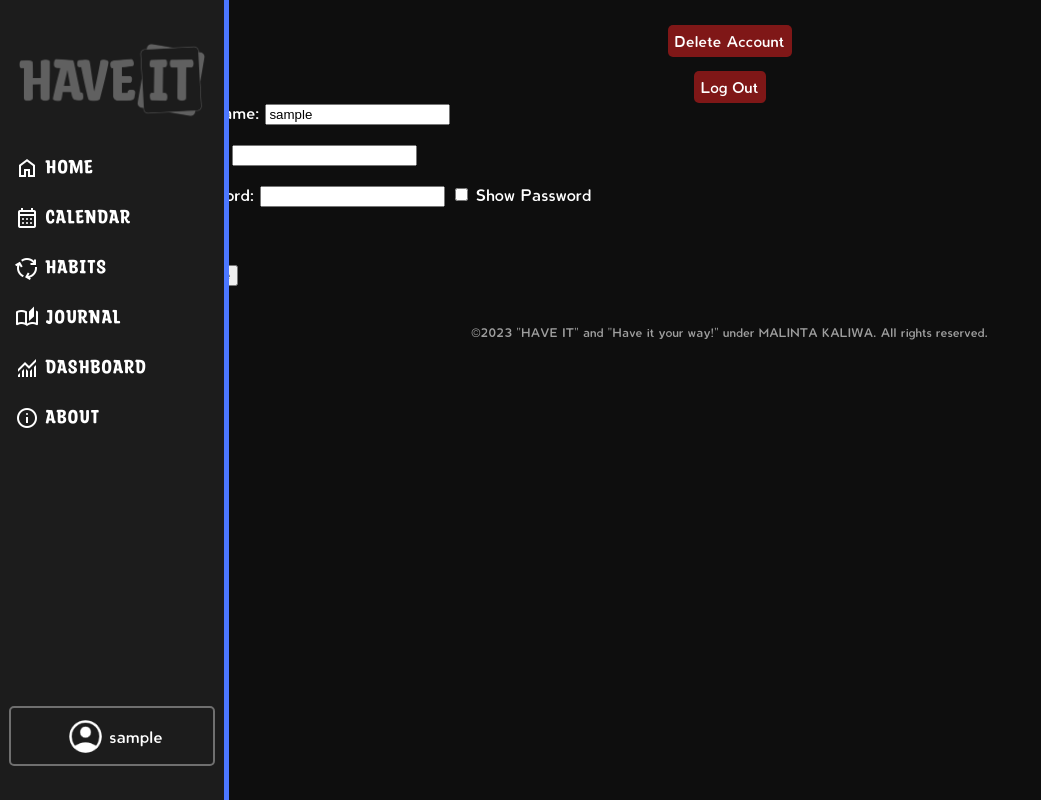
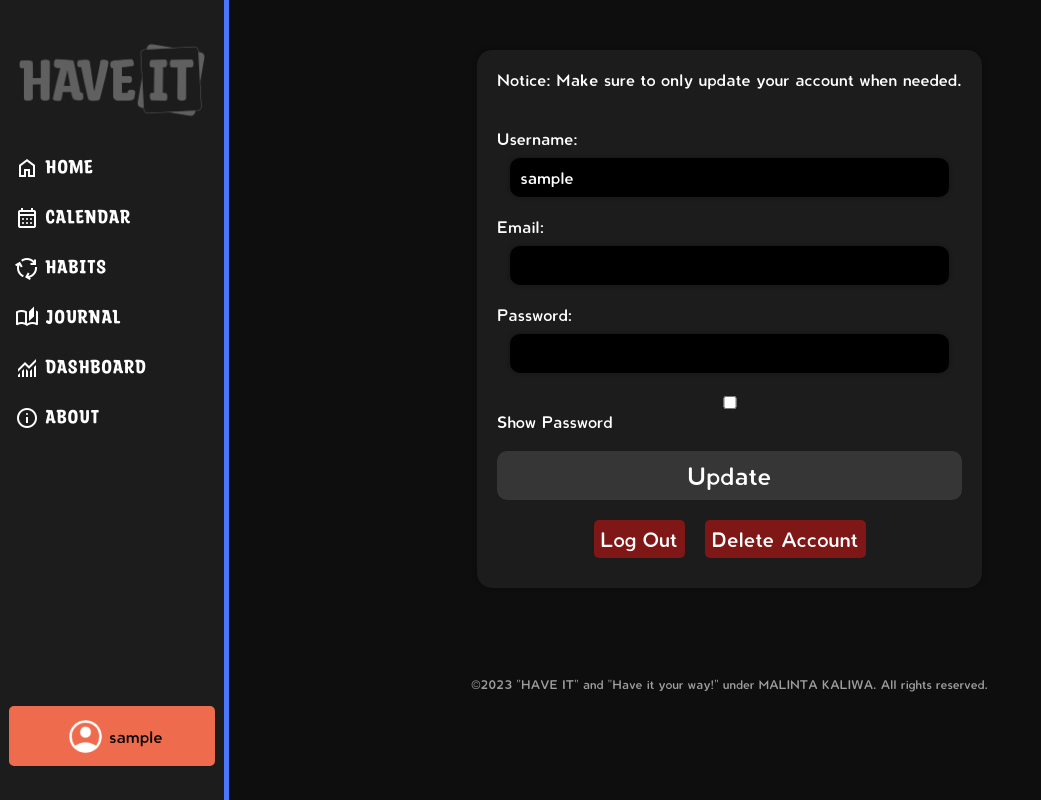
Before and after one commit to jabezjabez/Haveit-vanilla, a PHP site: page /profile.php in a window 1280 px wide. Shown: the whole page, without its empty margins (0-1041 px from the left). Run offline with PHP 8.4, Linux system fonts and the light colour scheme; the visitor is signed in with stand-in values (Sample User, id 1); data that the repository does not hold is empty; some libraries are stand-ins or nearby versions.

Commit message:
edited profile page. yung calendar di ko pa nagalaw kasi kulang db ko

```diff
--- a/PROFILE.CSS
+++ b/PROFILE.CSS
@@ -139,9 +139,11 @@ nav .navButton:active {
     justify-content: center;
     align-items: center;
     justify-self: flex-end;
-    border: 2px solid rgba(255, 255, 255, 0.363);
+    background-color: #EE6C4D;
+    border: 2px solid #EE6C4D;
     border-radius: 5px;
     cursor: pointer;
+    color: #000000;
 }
 
 .accountBox .accountPic {
@@ -153,13 +155,6 @@ nav .navButton:active {
 .accountBox .accountPic img {
     filter: invert(1);
     width: 80%;
-}
-
-.accountBox:hover {
-    background-color: #EE6C4D;
-    color: #0e0e0e;
-    transition: 0.1s;
-    border-color: #EE6C4D;
 }
 
 
@@ -285,32 +280,140 @@ a:visited {
 
 
 
-.center {
+.updateBox {
+	background-color: rgb(28, 28, 28);
+	border-radius: 15px;
+	box-shadow: 0px 0px 5px 0px rgba(0,0,0,0.3);
+	margin: 50px auto;
     display: flex;
     flex-direction: column;
+    justify-content: center;
+	max-width: 950px;
+    padding: 20px;
+}
+
+.noticeMessage {
+    display: flex;
+    flex-direction: column;
+    justify-content: center;
+    align-items: center;
+    text-align: center;
+}
+
+.updateFields {
+    display: flex;
+    flex-direction: column;
+    justify-content: flex-start;
+    align-items: flex-start;
+    width: 100%;
+    height: auto;
+    margin: 40px 0px 20px 0px;
+}
+
+.updateFields form {
+    display: flex;
+    flex-direction: column;
+    width: 100%;
+}
+
+input[type="text"],
+input[type="email"],
+input[type="password"] {
+	background-color: black;
+    font-family: Berlin Rounded Regular;
+	color: #fff;
+	caret-color: #4B77FF;
+	border: none;
+	border-radius: 10px;
+	box-shadow: 0px 0px 5px 0px rgba(0,0,0,0.3);
+	font-size: 16px;
+	margin: 10px 0px 20px 0px;
+    display: flex;
+    flex-direction: column;
+    justify-self: center;
+    align-self: center;
+	padding: 10px;
+	width: 90%;
+}
+
+input[type="checkbox"] {
+    display: flex;
+    cursor: pointer;
+    flex-direction: row;
+}
+
+input[type="submit"] {
+    font-family: Berlin Rounded Regular;
+    font-size: 3vh;
+    background-color: #363636;
+    border-radius: 10px;
+    padding: 10px;
+    color: #fff;
+    border: none;
+    cursor: pointer;
+}
+
+input[type="submit"]:hover {
+    background-color: #3E5187;
+    transition: 0.2s;
+}
+
+input[type="submit"]:active {
+    background-color: #4B77FF;
+    transition: 0.1s;
+}
+
+.btnSect {
+    display: flex;
+    flex-direction: row;
     align-items: center;
     justify-content: center;
+    width: 100%;
 }
 
-.center button {
+.btnSect form {
+    display: flex;
+    flex-direction: row;
+    width: 100%;
+}
+
+.logOutBtn, .deleteAccountBtn {
     font-family: Berlin Rounded Regular;
     background-color: #7f1717;
     color: #fff;
-    font-size: 15px;
+    font-size: 2.5vh;
     padding: 7px;
-    margin-top: 20%;
     outline: 0;
     border: 0;
     border-radius: 5px;
     cursor: pointer;
+    width: 190%;
 }
 
-.center button:hover {
+.logOutBtn {
+    margin: 20px 10px 10px 0px;
+}
+
+.deleteAccountBtn {
+    margin: 20px 0px 10px 10px;
+}
+
+.logOutBtn:hover {
     background-color: #c13030;
     transition: 0.2s;
 }
 
-.center button:active {
+.logOutBtn:active {
     background-color: #ef2020;
     transition: 0.1s;
 }
+
+.deleteAccountBtn:hover {
+    background-color: #c13030;
+    transition: 0.2s;
+}
+
+.deleteAccountBtn:active {
+    background-color: #ef2020;
+    transition: 0.1s;
+}
--- a/REG.CSS
+++ b/REG.CSS
@@ -143,6 +143,7 @@ label {
 
 
 input[type="text"],
+input[type="email"],
 input[type="password"] {
 	background-color: black;
 	color: #fff;
--- a/dboard.php
+++ b/dboard.php
@@ -121,7 +121,7 @@
                                     echo "</ul>";
                                 } else {
                                     // output a message indicating that there is no data to display
-                                    echo "No Goals to display.";
+                                    echo "No Goals Completed to display.";
                                 }
                             ?>
                         </ul>
@@ -175,7 +175,7 @@
                                     echo "</ul>";
                                 } else {
                                     // output a message indicating that there is no data to display
-                                    echo "No Goals to display.";
+                                    echo "No Created Goals to display.";
                                 }
                             ?>
 
@@ -213,7 +213,7 @@
                                     echo "</div>";
                                 }
                             } else {
-                                echo "No records found.";
+                                echo "No Created Journals to display.";
                             }
 
                             $conn->close();
--- a/profile.php
+++ b/profile.php
@@ -68,30 +68,24 @@
 
         <!--CONTENT-->
         <div class="contentSect">
-            <div class="container">
-                <div class="center">
-                <form id="delete-account-form" action="delete.php" method="POST">
-                    <!-- Any additional form fields here -->
-                    <button id="delete-account-btn" type="submit" class="btn btn-danger">Delete Account</button>
-                </form>
-                <form action="logout.php" method="post">
-                    <button type="submit" name="logout" class="btn btn-danger">Log Out</button>
-                </form>
+            <div class="updateBox">
+                <div class="noticeMessage">
+                    <span>Notice: Make sure to only update your account when needed.</span>
                 </div>
-            </div>
 
-            <div class="update">
-            <form method="post">
+                <div class="updateFields">
+                    <form method="post">
                     <label for="username">Username:</label>
                     <input type="text" id="username" name="username" value="<?php echo $userName; ?>">
-                <br><br>
+
                     <label for="email">Email:</label>
                     <input type="email" id="email" name="email" value="<?php echo $email; ?>">
-                <br><br>
+
                     <label for="password">Password:</label>
                     <input type="password" id="password" name="password" value="<?php echo $password; ?>">
                     <input type="checkbox" onclick="togglePasswordVisibility()"> Show Password
-                <br><br>
+                </div>
+
                 <?php
                     // update code here
                     if(isset($_POST['update'])) {
@@ -133,10 +127,27 @@
                         $_SESSION['userName'] = $row['userName'];
                         $_SESSION['password'] = $row['password'];
                     }
-                ?><br><br>
-                <input type="submit" name="update" value="Update">
-            </form>
+                ?>
+                        <input type="submit" name="update" value="Update">
+                    </form>
+
+                <div class="btnSect">
+                    <div class="logoutBtn">
+                        <form action="logout.php" method="post">
+                            <button type="submit" name="logout" class="logOutBtn">Log Out</button>
+                        </form>
+                    </div>
+                    <div class="deleteBtn">
+                        <form id="delete-account-form" action="delete.php" method="POST">
+                            <!-- Any additional form fields here -->
+                            <button id="delete-account-btn" type="submit" class="deleteAccountBtn">Delete Account</button>
+                        </form>
+                    </div>
+                </div>
             </div>
+
+
+
             <footer>
                 <div class="footerGrid">
                     <div class="copyrightBox">
```
Also changed, not shown: about.css (+4 -3 lines), about.php (+5 -5 lines), dboard.css (+11 -50 lines), reg.php (+5 -11 lines), registration.php (deleted, +0 -50 lines).
